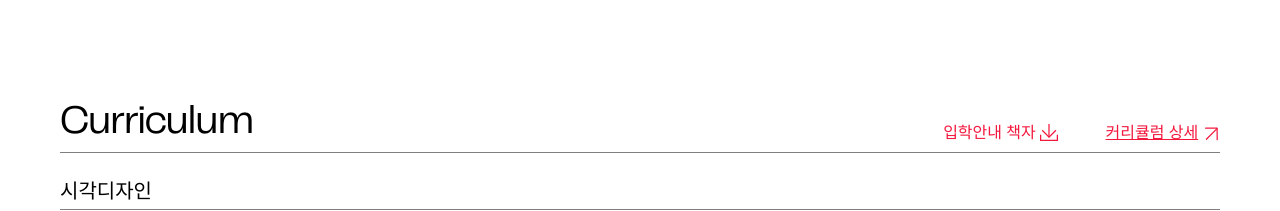
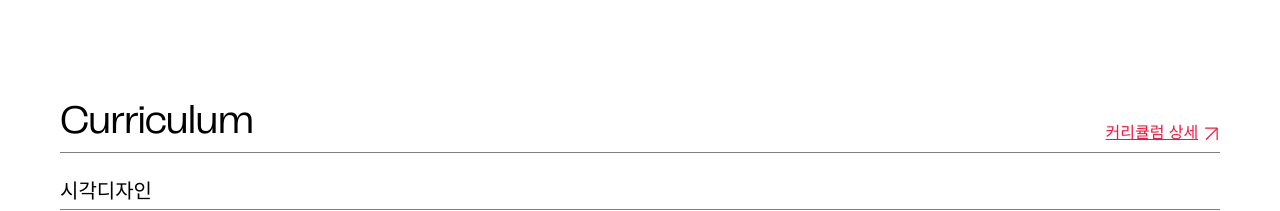
Before and after one commit to handong-ccd/hgu-ccd, a Next.js app: page / in a window 1280 px wide. Shown: the part 1860-2071 px from the top of the page. Built offline with nearby package versions, Linux system fonts and the light colour scheme; a web font is replaced by a local one.

Commit message:
fix : 입학안내책자 hide

```diff
--- a/src/data/site.ts
+++ b/src/data/site.ts
@@ -36,7 +36,7 @@ export const RELATED_LINKS = [
  */
 export const DOWNLOADS = [
   // TODO: 입학안내 책자 PDF 경로로 교체 (예: /files/admission-guide.pdf)
-  { label: "입학안내 책자", href: "#", kind: "download" },
+  // { label: "입학안내 책자", href: "#", kind: "download" },
   {
     label: "커리큘럼 상세",
     // 학교 홈페이지 교육과정 PDF (Figma 6:385 링크)
```
